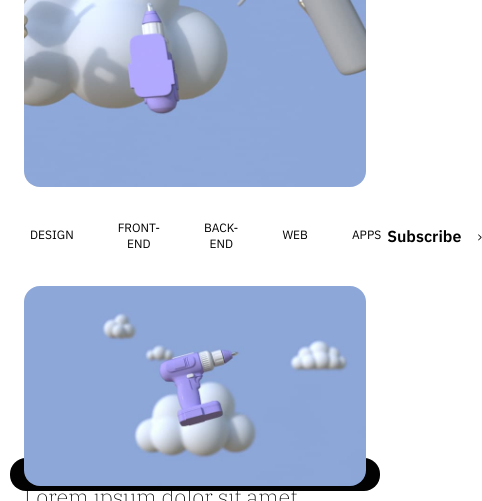
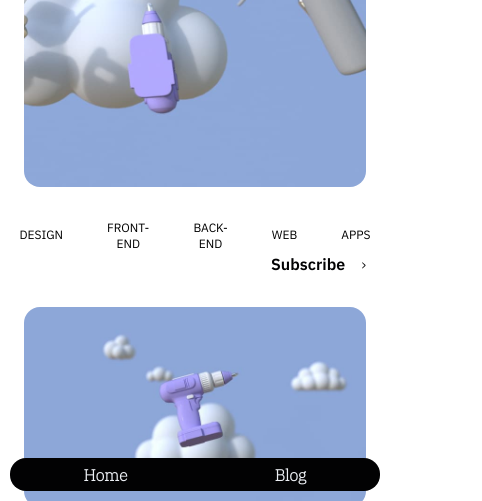
Before and after one commit to AbdullahGoma/Article-Project, a plain HTML site: page blog.html in a window 390 px wide. Shown: the part 343-844 px from the top of the page, 482 px wide, since content can reach past the window. Drawn offline with Linux system fonts and the light colour scheme.

Commit message:
Fix z-index of nav header and Fix Subscribe button in Phone screen

```diff
--- a/style.css
+++ b/style.css
@@ -282,6 +282,7 @@
     border-radius: var(--br);
     background: var(--clr-neutral-900);
     font-family: var(--ff-serif);
+    z-index: 1000;
   }
 
   .primary-nav ul {
@@ -333,6 +334,13 @@
 
   .secondary-navigation > .btn:last-child {
     margin-left: auto;
+  }
+
+
+  @media (max-width: 40em) {
+    .secondary-navigation {
+    flex-direction: column;
+  }
   }
 
   .categories {
```
